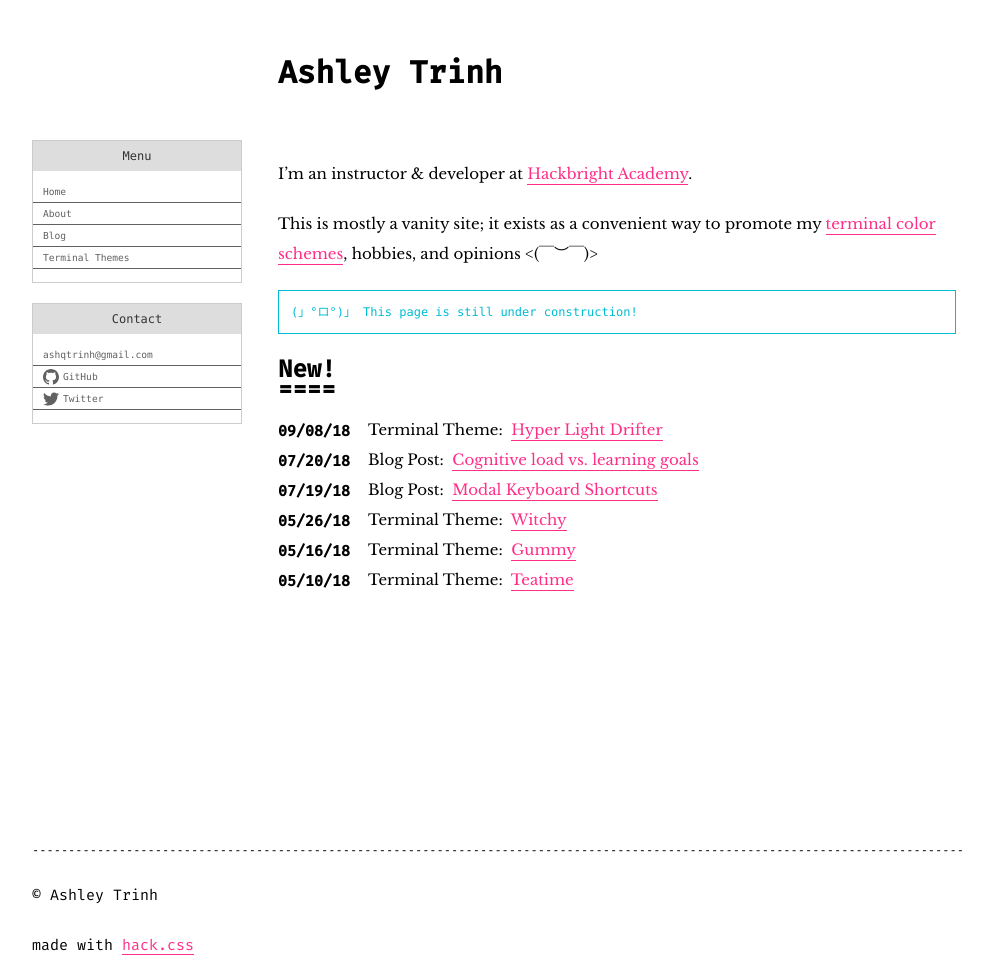
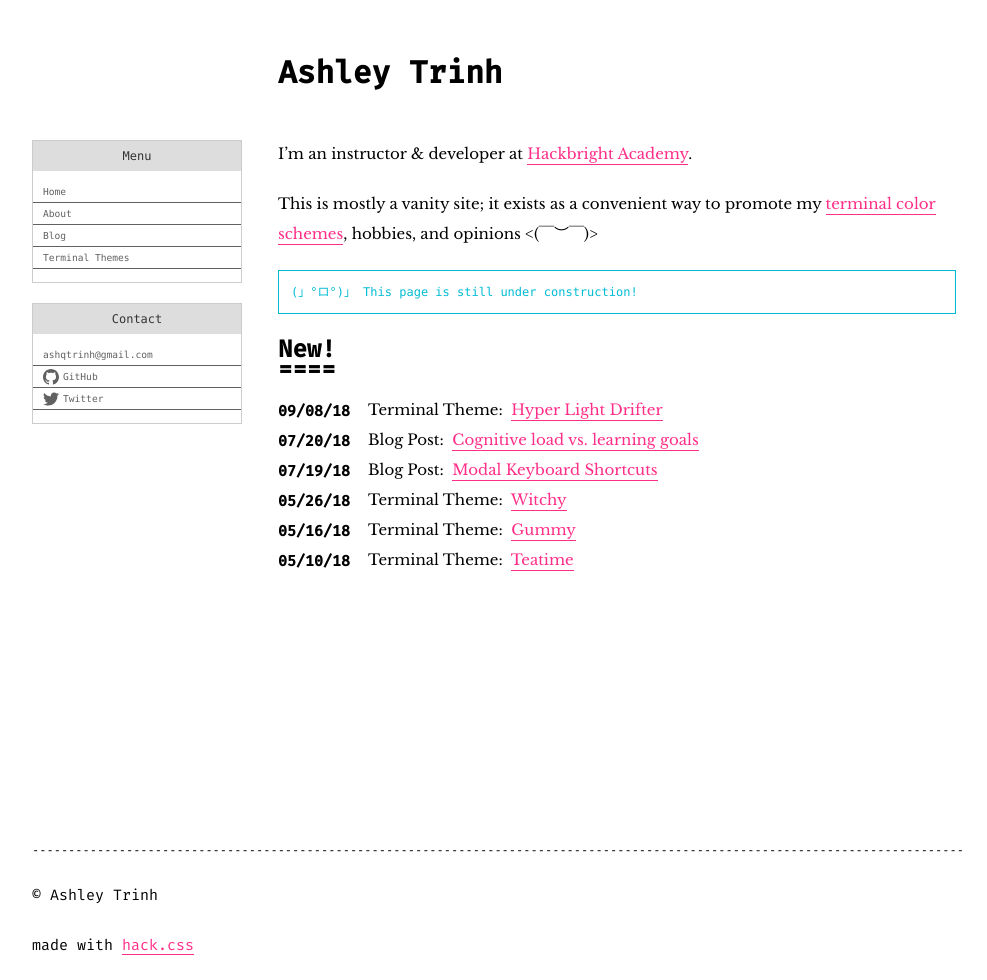
Before and after one commit to atrnh/atrnh.github.io, a Jekyll site: the page built from index.md, in a window 1280 px wide. Shown: the whole page, without its empty margins (140-1127 px from the left). Built offline with Jekyll 4.4.1, drawn with Linux system fonts in a browser that asks for light colours.

Commit message:
Fix margins

```diff
--- a/_sass/base.scss
+++ b/_sass/base.scss
@@ -2,6 +2,10 @@
 .hack {
   h1, h2, h3, h4, h5, h6 {
     @extend %header-font;
+  }
+
+  h1, {
+    @extend %mono-font-lg;
   }
 
   h2 {
@@ -80,7 +84,7 @@
     &::before, &::after { @extend %no-content; }
   }
 
-  .date { @extend %metadata-font; }
+  .date, time { @extend %metadata-font; }
 }
 
 .main {
--- a/_sass/content.scss
+++ b/_sass/content.scss
@@ -31,10 +31,14 @@
 }
 
 header.post-header {
-  @extend %top-margin;
+  @extend %no-top-margin;
 
   h1 { @extend %page-header; }
 }
+
+article header.post-header { @extend %top-margin; }
+
+.home p:first-child { @extend %no-top-margin; }
 
 .post-content p:first-child { @extend %no-top-margin; }
 
--- a/_sass/postlist.scss
+++ b/_sass/postlist.scss
@@ -20,8 +20,6 @@
 
       .post-li-title h2 {
         &::before { content: none; }
-
-        a { font-size: 1.4em; }
       }
 
       .post-li-desc {
```
